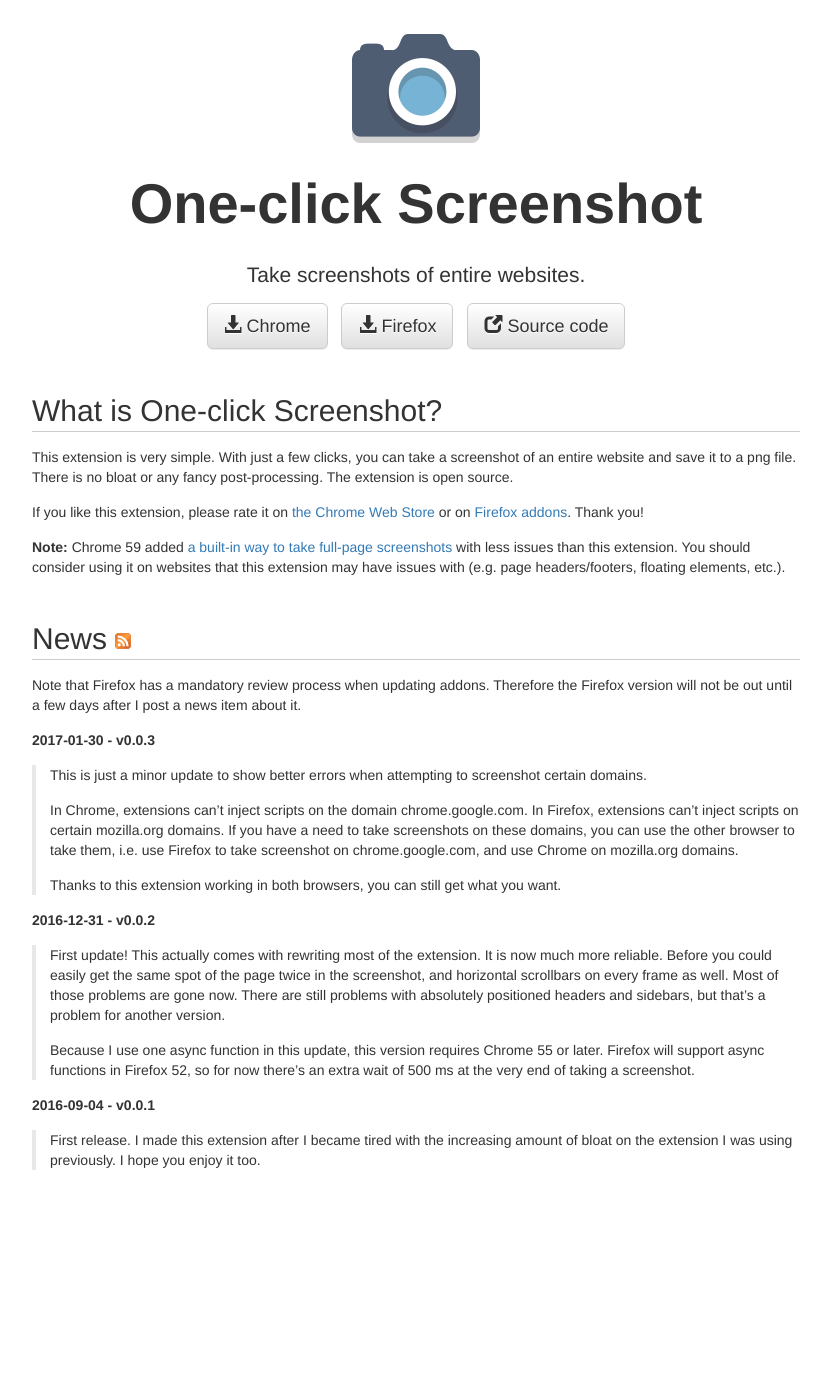
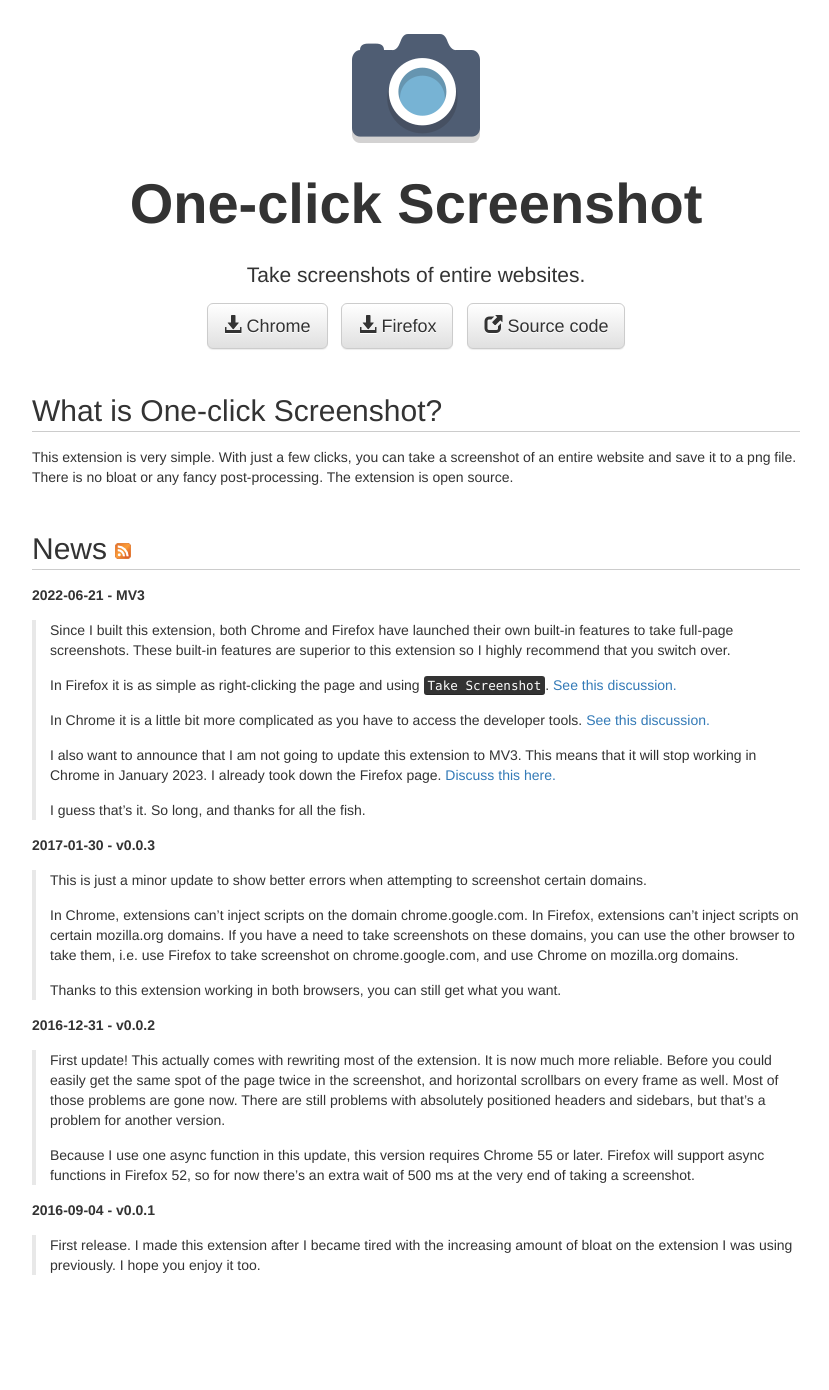
Before and after one commit to stefansundin/one-click-screenshot, a Jekyll site: the page built from index.html, in a window 1280 px wide. Shown: the whole page, without its empty margins (224-1053 px from the left). Built offline with Jekyll 4.4.1, drawn with Linux system fonts in a browser that asks for light colours; before the commit the page ends 1285 px from its top, so only the background shows below that.

Commit message:
MV3 notice

```diff
--- a/index.html
+++ b/index.html
@@ -21,14 +21,7 @@
 
     <p>This extension is very simple. With just a few clicks, you can take a screenshot of an entire website and save it to a png file. There is no bloat or any fancy post-processing. The extension is open source.</p>
 
-    <p>If you like this extension, please rate it on <a href="https://chrome.google.com/webstore/detail/{{ site.extension_name }}/{{ site.extension_id }}/reviews">the Chrome Web Store</a> or on <a href="https://addons.mozilla.org/firefox/addon/{{ site.extension_name }}/reviews/add">Firefox addons</a>. Thank you!</p>
-
-    <p><strong>Note:</strong> Chrome 59 added <a target="_blank" href="https://developers.google.com/web/updates/2017/04/devtools-release-notes#screenshots">a built-in way to take full-page screenshots</a> with less issues than this extension. You should consider using it on websites that this extension may have issues with (e.g. page headers/footers, floating elements, etc.).</p>
-
-
     <h2 id="news">News <a target="_blank" href="feed.xml"><img src="img/feed.png" alt="RSS feed"></a></h2>
-
-    <p>Note that Firefox has a mandatory review process when updating addons. Therefore the Firefox version will not be out until a few days after I post a news item about it.</p>
 
     {% for post in site.posts %}
     <p><strong>{{ post.date | date: "%Y-%m-%d" }} - {{ post.title }}</strong></p>
--- a/news.html
+++ b/news.html
@@ -1,6 +1,6 @@
 ---
 layout: page
-title: Nyheter
+title: News
 permalink: /news/
 ---
 
```
Also changed, not shown: _posts/2022-06-20-mv3.md (added, +14 -0 lines).
